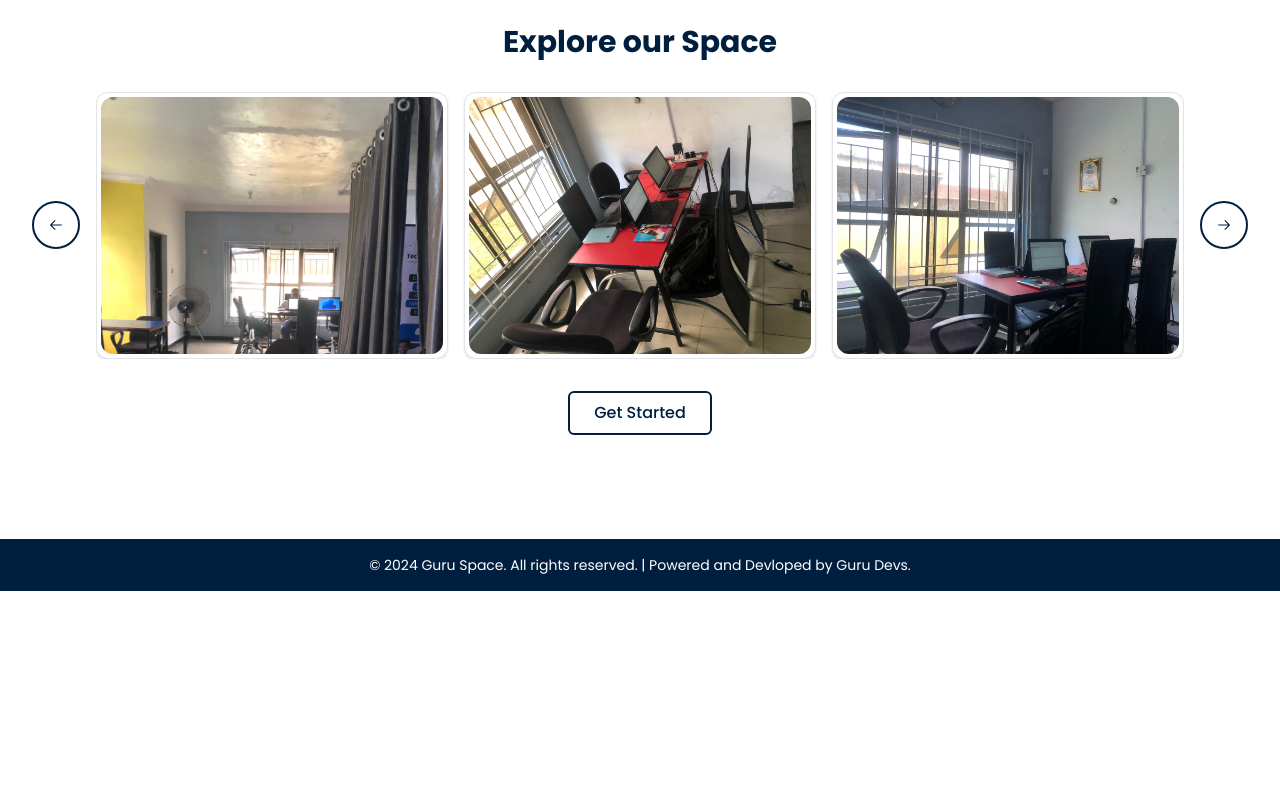
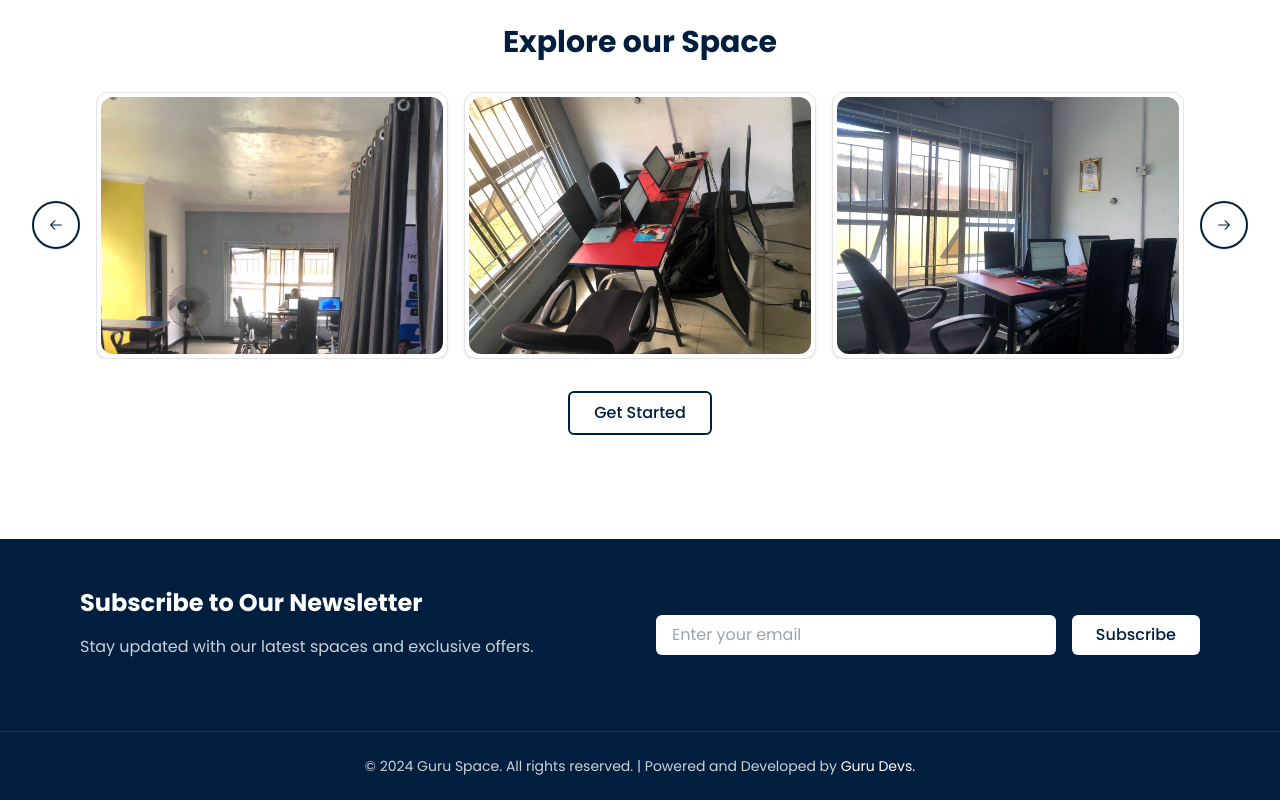
Before and after one commit to Princeobeten/guru_space, a Next.js app: page / in a window 1280 px wide. Shown: the part 1060-1860 px from the top of the page. Before the commit the page ends 1651 px from the top, so only its background shows below. Built offline with nearby package versions, Linux system fonts and the light colour scheme.

Commit message:
fixed login and added newletter

```diff
--- a/app/(auth)/login/page.tsx
+++ b/app/(auth)/login/page.tsx
@@ -16,13 +16,8 @@ const Login = () => {
   const [success, setSuccess] = useState<string>('');
   const [showToaster, setShowToaster] = useState<boolean>(false);
   const router = useRouter();
-
-  // Wrapping searchParams in a Suspense boundary
-  const SearchParamsComponent = () => {
-    const searchParams = useSearchParams();
-    const callbackUrl = searchParams.get('callbackUrl') || '/dashboard';
-    return callbackUrl;
-  };
+  const searchParams = useSearchParams(); // Moved to the top level
+  const callbackUrl = searchParams.get('callbackUrl') || '/dashboard'; // Defined at the top level
 
   const handleLogin = async (e: React.FormEvent) => {
     e.preventDefault();
@@ -38,16 +33,15 @@ const Login = () => {
       Cookies.set('authToken', token, {
         expires: 7, // 7 days
         secure: true,
-        sameSite: 'strict'
+        sameSite: 'strict',
       });
 
       setSuccess('Login successful! Redirecting...');
       setShowToaster(true);
 
       setTimeout(() => {
-        const callbackUrl = SearchParamsComponent();
-        router.push(callbackUrl);
-      }, 2000);
+        router.push(callbackUrl); // Use the callbackUrl from the top level
+      }, 1000);
     } catch (err: any) {
       switch (err.code) {
         case 'auth/user-not-found':
--- a/app/(landing page)/_components/Footer.tsx
+++ b/app/(landing page)/_components/Footer.tsx
@@ -1,11 +1,120 @@
+'use client';
+
 import Link from "next/link";
+import { useState } from "react";
+import { db } from '@/lib/firebase';
+import { getFirestore, collection, addDoc, getDocs, query, where } from 'firebase/firestore';
 
 const Footer = () => {
-    return (
-      <footer className="bg-navy text-sm text-white p-4 text-center">
-        <p>&copy; {new Date().getFullYear()} Guru Space. All rights reserved. | Powered and Devloped by <Link href="#">Guru Devs.</Link></p>
-      </footer>
+  const [email, setEmail] = useState("");
+  const [status, setStatus] = useState("");
+  const [isLoading, setIsLoading] = useState(false);
+
+  const validateEmail = (email: string) => {
+    return email.match(
+      /^[a-zA-Z0-9._%+-]+@[a-zA-Z0-9.-]+\.[a-zA-Z]{2,}$/
     );
   };
 
-  export default Footer;
+  const handleSubmit = async (e: { preventDefault: () => void; }) => {
+    e.preventDefault();
+    setIsLoading(true);
+    setStatus("");
+
+    if (!validateEmail(email)) {
+      setStatus("Please enter a valid email address");
+      setIsLoading(false);
+      return;
+    }
+
+    try {
+      // Check if email already exists
+      const emailQuery = query(
+        collection(db, "Newsletter"),
+        where("email", "==", email)
+      );
+      const querySnapshot = await getDocs(emailQuery);
+
+      if (!querySnapshot.empty) {
+        setStatus("This email is already subscribed!");
+        setIsLoading(false);
+        return;
+      }
+
+      // Add new subscriber
+      await addDoc(collection(db, "Newsletter"), {
+        email: email,
+        subscribedAt: new Date().toISOString(),
+      });
+
+      setStatus("Thanks for subscribing!");
+      setEmail("");
+    } catch (error) {
+      console.error("Error:", error);
+      setStatus("An error occurred. Please try again later.");
+    }
+
+    setIsLoading(false);
+  };
+
+  return (
+    <footer className="bg-navy text-white">
+      {/* Newsletter Section */}
+      <div className="max-w-6xl mx-auto px-4 py-12">
+        <div className="grid grid-cols-1 md:grid-cols-2 gap-8 items-center">
+          <div>
+            <h3 className="text-2xl font-bold mb-4">Subscribe to Our Newsletter</h3>
+            <p className="text-white/80 mb-6">
+              Stay updated with our latest spaces and exclusive offers.
+            </p>
+          </div>
+
+          <div>
+            <form onSubmit={handleSubmit} className="space-y-4">
+              <div className="flex flex-col sm:flex-row gap-4">
+                <input
+                  type="email"
+                  value={email}
+                  onChange={(e) => setEmail(e.target.value)}
+                  placeholder="Enter your email"
+                  className="flex-1 px-4 py-2 rounded-md text-navy focus:outline-none focus:ring-2 focus:ring-white/20"
+                />
+                <button
+                  type="submit"
+                  disabled={isLoading}
+                  className="bg-white text-navy px-6 py-2 rounded-md font-medium hover:bg-white/90 transition-colors disabled:opacity-70"
+                >
+                  {isLoading ? "Subscribing..." : "Subscribe"}
+                </button>
+              </div>
+              {status && (
+                <p className={`text-sm ${
+                  status.includes("error") || status.includes("already")
+                    ? "text-red-400"
+                    : "text-green-400"
+                }`}>
+                  {status}
+                </p>
+              )}
+            </form>
+          </div>
+        </div>
+      </div>
+
+      {/* Copyright Section */}
+      <div className="border-t border-white/10">
+        <div className="max-w-6xl mx-auto px-4 py-6">
+          <p className="text-sm text-center text-white/80">
+            &copy; {new Date().getFullYear()} Guru Space. All rights reserved. |
+            Powered and Developed by {" "}
+            <Link href="#" className="text-white hover:text-white/80">
+              Guru Devs.
+            </Link>
+          </p>
+        </div>
+      </div>
+    </footer>
+  );
+};
+
+export default Footer;
```
Also changed, not shown: _Update.txt.
